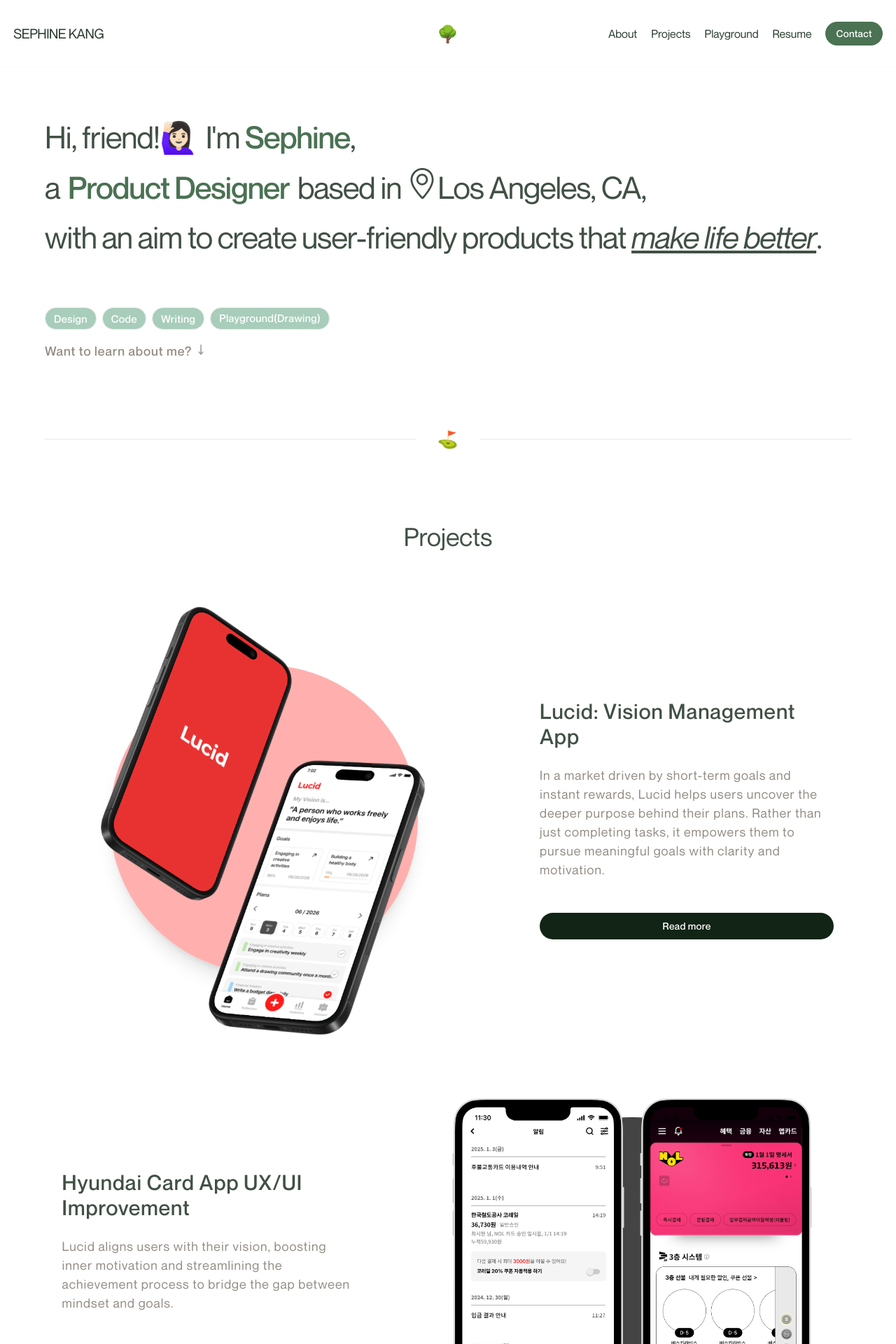
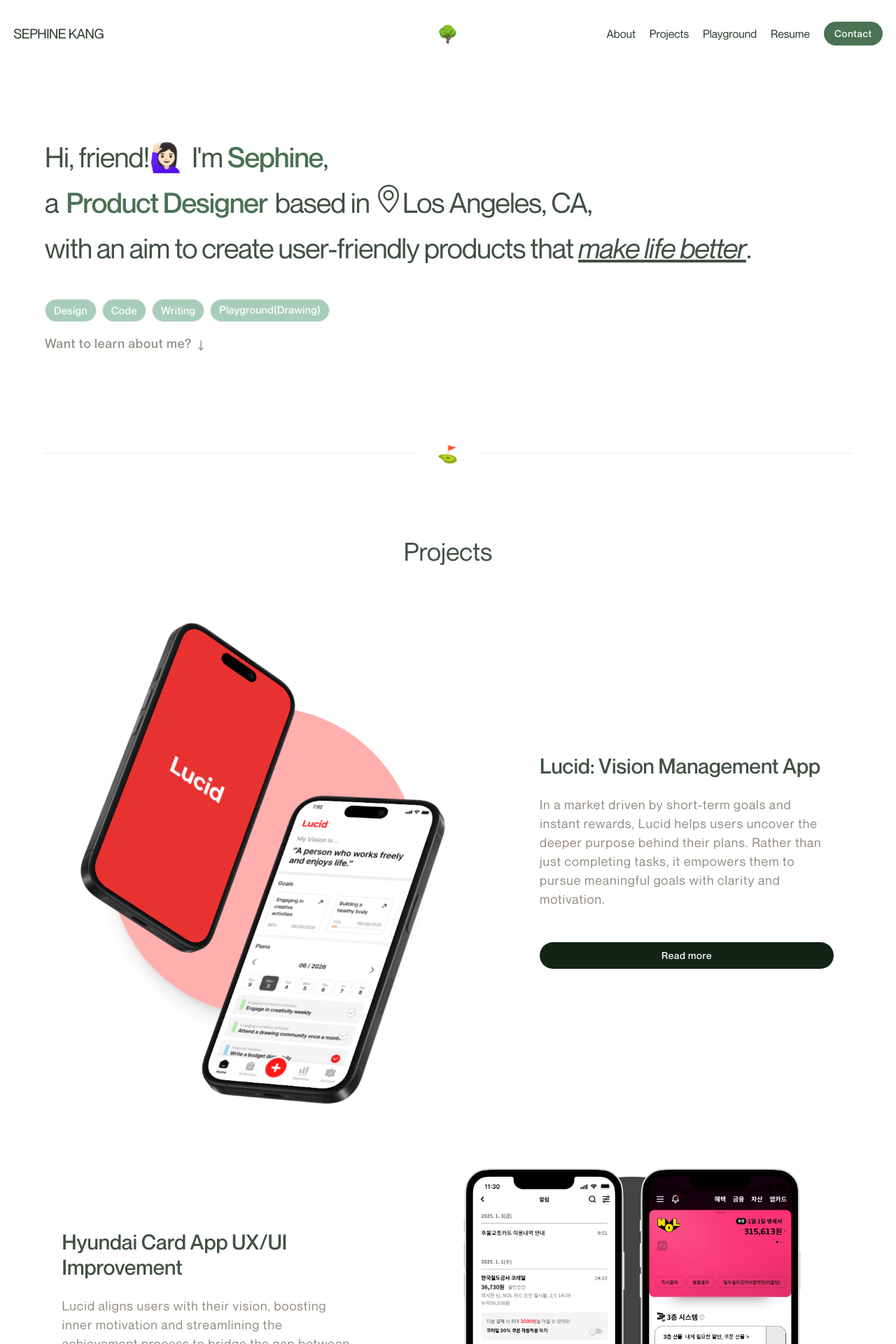
Before and after one commit to sephinek/sephine-portfolio, a React (Vite) app: page / in a window 1280 px wide. Shown: the top 1920 px of the page at 70% size. Built offline with nearby package versions, Linux system fonts and the light colour scheme.

Commit message:
modified minor things

```diff
--- a/src/components/Button.jsx
+++ b/src/components/Button.jsx
@@ -6,7 +6,7 @@ export default function Button({ to, label, w, py, currentPathname }) {
 
   const baseClasses = `rounded-full ${w || 'px-[14px]'} ${
     py || 'py-[6px]'
-  } cursor-pointer border-1 font-default font-medium tracking-wide text-sm flex items-center justify-center transition-all duration-150 ease-in-out`;
+  } cursor-pointer border-1 font-default font-medium tracking-wider text-sm flex items-center justify-center transition-all duration-150 ease-in-out`;
 
   const contactActiveClasses =
     'bg-secondary-opacity border-lightgrey text-darkgrey';
--- a/src/components/Hero.jsx
+++ b/src/components/Hero.jsx
@@ -6,8 +6,8 @@ export default function Hero({ onClickDesignAndCode }) {
   const navigate = useNavigate();
 
   return (
-    <section className="py-16 px-16 flex flex-col gap-16 cursor-default">
-      <h2 className="text-darkgrey flex flex-col text-[44px] leading-relaxed tracking-tight">
+    <section className="py-24 px-16 flex flex-col gap-10 cursor-default">
+      <h2 className="text-darkgrey flex flex-col text-[40px] leading-relaxed tracking-tight">
         <div className="flex gap-3">
           <span className="transition-all duration-350 ease-in-out hover:-rotate-4">
             Hi, friend!🙋🏻‍♀️
@@ -68,7 +68,7 @@ export default function Hero({ onClickDesignAndCode }) {
 
         <div
           onClick={onClickDesignAndCode}
-          className="text-grey text-lg inline-flex items-center gap-1 cursor-pointer w-fit"
+          className="text-grey text-lg inline-flex items-end gap-1 cursor-pointer w-fit"
         >
           <span className="font-medium">Want to learn about me?</span>
           <HiMiniArrowLongDown className="animate-bounce" />
--- a/src/components/ProjectItem.jsx
+++ b/src/components/ProjectItem.jsx
@@ -30,11 +30,13 @@ export default function ProjectItem({
 
       <div
         className={`${type === 'left' ? 'order-2' : 'order-1'} ${
-          numOfScreens === '1' ? 'w-[45%]' : 'w-[40%]'
+          numOfScreens === '1' ? 'max-w-[45%]' : 'max-w-[40%]'
         } flex flex-col items-center gap-12 mx-auto`}
       >
         <div className="flex flex-col gap-6 w-[90%]">
-          <h4 className="text-3xl text-darkgrey font-medium">{title}</h4>
+          <h4 className="text-3xl text-darkgrey font-medium tracking-normal">
+            {title}
+          </h4>
           <p className=" leading-normal text-grey">{description}</p>
         </div>
         <Button to={to} label="Read more" w="w-[90%]" py="py-2" />
--- a/src/components/ProjectsList.jsx
+++ b/src/components/ProjectsList.jsx
@@ -25,6 +25,7 @@ export default function ProjectsList() {
             circleColor="bg-circle-lucid"
             title="Lucid: Vision Management App"
             description="In a market driven by short-term goals and instant rewards, Lucid helps users uncover the deeper purpose behind their plans. Rather than just completing tasks, it empowers them to pursue meaningful goals with clarity and motivation."
+            imgWidth="w-[90%]"
           />
         </SlideInFromBottom>
 
@@ -39,6 +40,7 @@ export default function ProjectsList() {
             circleColor="bg-circle-hyundai-card"
             title="Hyundai Card App UX/UI Improvement"
             description="Lucid aligns users with their vision, boosting inner motivation and streamlining the achievement process to bridge the gap between mindset and goals."
+            imgWidth="w-[75%]"
           />
         </SlideInFromBottom>
 
@@ -53,7 +55,7 @@ export default function ProjectsList() {
             circleColor="bg-circle-np-camp"
             title="Sparta Coding NB Camp Website UX Improvement"
             description="Lucid aligns users with their vision, boosting inner motivation and streamlining the achievement process to bridge the gap between mindset and goals."
-            imgWidth="w-[65%]"
+            imgWidth="w-[70%]"
           />
         </SlideInFromBottom>
 
@@ -69,6 +71,7 @@ export default function ProjectsList() {
             description="Customers want to conveniently order fresh local produce at
           competitive prices, with a reliable and efficient delivery
           system ensuring minimal wait times."
+            imgWidth="w-[70%]"
           />
         </SlideInFromBottom>
       </ul>
--- a/src/components/shared/Footer.jsx
+++ b/src/components/shared/Footer.jsx
@@ -35,7 +35,9 @@ export default function Footer() {
           </div>
         </div>
       </div>
-      <span className="text-sm">ⓒ 2025 Soo Hyun (Sephine) Kang</span>
+      <span className="text-sm tracking-normal">
+        ⓒ 2025 Soo Hyun (Sephine) Kang
+      </span>
     </footer>
   );
 }
```
